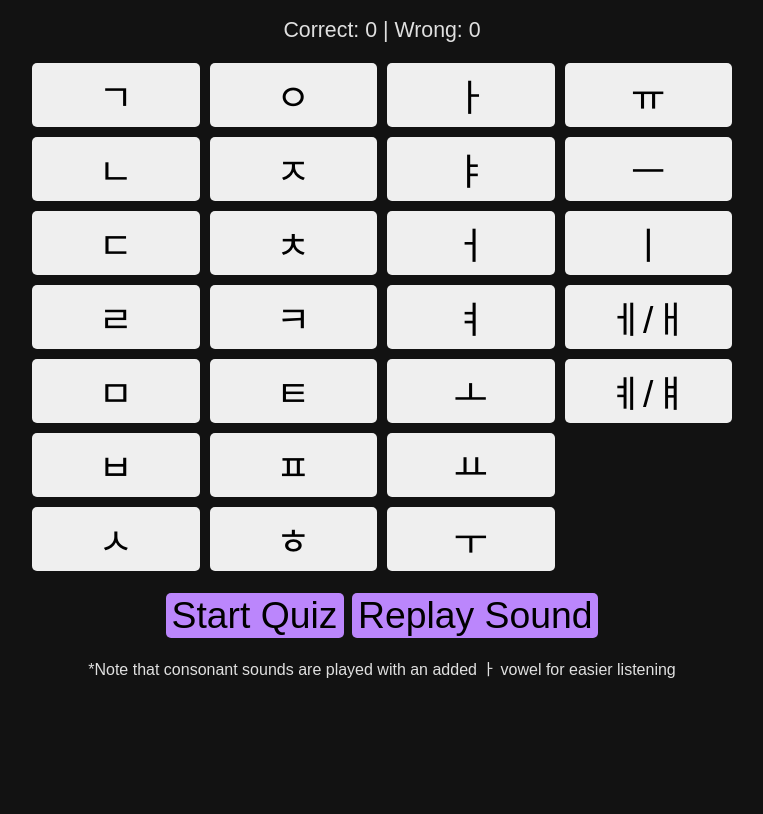
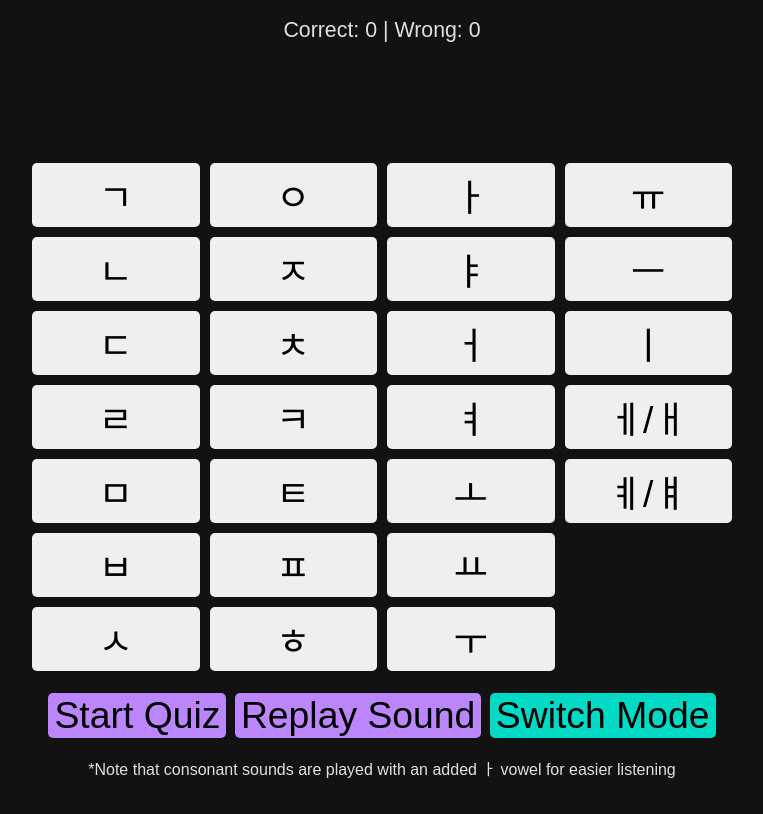
Before and after one commit to jeriks31/hangul-practice, a plain HTML site: page index.html in a window 1280 px wide. Both pictures are taken after a click on the button "Start Quiz". Shown: the whole page, without its empty margins (258-1021 px from the left). Drawn offline with Linux system fonts and the light colour scheme.

Commit message:
added romanization mode

```diff
--- a/index.html
+++ b/index.html
@@ -14,12 +14,17 @@
         Wrong: <span id="wrong">0</span>
     </div>
 
+    <div id="letter">
+        <!-- Letter will go here -->
+    </div>
+
     <div id="buttons">
         <!-- Buttons for consonants and vowels will go here -->
     </div>
 
     <button id="startQuiz">Start Quiz</button>
     <button id="replaySound">Replay Sound</button>
+    <button id="switchMode">Switch Mode</button>
 
     <p>*Note that consonant sounds are played with an added ㅏ vowel for easier listening</p>
 </div>
--- a/script.js
+++ b/script.js
@@ -2,78 +2,129 @@ let currentLetter = "";
 let currentAudio = "";
 let correctCount = 0;
 let wrongCount = 0;
+let isRomanizationMode = false;
 
-const sounds = [
-    { letter: 'ㄱ', sound: 'audio/consonants_with_a/g.mp3' },
-    { letter: 'ㄴ', sound: 'audio/consonants_with_a/n.mp3' },
-    { letter: 'ㄷ', sound: 'audio/consonants_with_a/d.mp3' },
-    { letter: 'ㄹ', sound: 'audio/consonants_with_a/r.mp3' },
-    { letter: 'ㅁ', sound: 'audio/consonants_with_a/m.mp3' },
-    { letter: 'ㅂ', sound: 'audio/consonants_with_a/b.mp3' },
-    { letter: 'ㅅ', sound: 'audio/consonants_with_a/s.mp3' },
-    { letter: 'ㅇ', sound: 'audio/no_sound.mp3' }, // TODO: Better solution?
-    { letter: 'ㅈ', sound: 'audio/consonants_with_a/j.mp3' },
-    { letter: 'ㅊ', sound: 'audio/consonants_with_a/ch.mp3' },
-    { letter: 'ㅋ', sound: 'audio/consonants_with_a/k.mp3' },
-    { letter: 'ㅌ', sound: 'audio/consonants_with_a/t.mp3' },
-    { letter: 'ㅍ', sound: 'audio/consonants_with_a/p.mp3' },
-    { letter: 'ㅎ', sound: 'audio/consonants_with_a/h.mp3' },
-    { letter: 'ㅏ', sound: 'audio/simple_vowels/a.mp3' },
-    { letter: 'ㅑ', sound: 'audio/simple_vowels/ya.mp3' },
-    { letter: 'ㅓ', sound: 'audio/simple_vowels/eo.mp3' },
-    { letter: 'ㅕ', sound: 'audio/simple_vowels/yeo.mp3' },
-    { letter: 'ㅗ', sound: 'audio/simple_vowels/o.mp3' },
-    { letter: 'ㅛ', sound: 'audio/simple_vowels/yo.mp3' },
-    { letter: 'ㅜ', sound: 'audio/simple_vowels/u.mp3' },
-    { letter: 'ㅠ', sound: 'audio/simple_vowels/yu.mp3' },
-    { letter: 'ㅡ', sound: 'audio/simple_vowels/eu.mp3' },
-    { letter: 'ㅣ', sound: 'audio/simple_vowels/i.mp3' },
-    { letter: 'ㅔ/ㅐ', sound: 'audio/complex_vowels/ae_or_e.mp3' },
-    { letter: 'ㅖ/ㅒ', sound: 'audio/complex_vowels/yae_or_ye.mp3' }
+const letters = [
+    { letter: 'ㄱ', sound: 'audio/consonants_with_a/g.mp3', romanization: 'g' },
+    { letter: 'ㄴ', sound: 'audio/consonants_with_a/n.mp3', romanization: 'n' },
+    { letter: 'ㄷ', sound: 'audio/consonants_with_a/d.mp3', romanization: 'd' },
+    { letter: 'ㄹ', sound: 'audio/consonants_with_a/r.mp3', romanization: 'l/r' },
+    { letter: 'ㅁ', sound: 'audio/consonants_with_a/m.mp3', romanization: 'm' },
+    { letter: 'ㅂ', sound: 'audio/consonants_with_a/b.mp3', romanization: 'b' },
+    { letter: 'ㅅ', sound: 'audio/consonants_with_a/s.mp3', romanization: 's' },
+    { letter: 'ㅇ', sound: 'audio/no_sound.mp3', romanization: '-/ng' }, // TODO: Better solution?
+    { letter: 'ㅈ', sound: 'audio/consonants_with_a/j.mp3', romanization: 'j' },
+    { letter: 'ㅊ', sound: 'audio/consonants_with_a/ch.mp3', romanization: 'ch' },
+    { letter: 'ㅋ', sound: 'audio/consonants_with_a/k.mp3', romanization: 'k' },
+    { letter: 'ㅌ', sound: 'audio/consonants_with_a/t.mp3', romanization: 't' },
+    { letter: 'ㅍ', sound: 'audio/consonants_with_a/p.mp3', romanization: 'p' },
+    { letter: 'ㅎ', sound: 'audio/consonants_with_a/h.mp3', romanization: 'h' },
+    { letter: 'ㅏ', sound: 'audio/simple_vowels/a.mp3', romanization: 'a' },
+    { letter: 'ㅑ', sound: 'audio/simple_vowels/ya.mp3', romanization: 'ya' },
+    { letter: 'ㅓ', sound: 'audio/simple_vowels/eo.mp3', romanization: 'eo' },
+    { letter: 'ㅕ', sound: 'audio/simple_vowels/yeo.mp3', romanization: 'yeo' },
+    { letter: 'ㅗ', sound: 'audio/simple_vowels/o.mp3', romanization: 'o' },
+    { letter: 'ㅛ', sound: 'audio/simple_vowels/yo.mp3', romanization: 'yo' },
+    { letter: 'ㅜ', sound: 'audio/simple_vowels/u.mp3', romanization: 'u' },
+    { letter: 'ㅠ', sound: 'audio/simple_vowels/yu.mp3', romanization: 'yu' },
+    { letter: 'ㅡ', sound: 'audio/simple_vowels/eu.mp3', romanization: 'eu' },
+    { letter: 'ㅣ', sound: 'audio/simple_vowels/i.mp3', romanization: 'i' },
+    { letter: 'ㅔ/ㅐ', sound: 'audio/complex_vowels/ae_or_e.mp3', romanization: 'ae/e' },
+    { letter: 'ㅖ/ㅒ', sound: 'audio/complex_vowels/yae_or_ye.mp3', romanization: 'yae/ye' }
 ];
-let remainingSounds = [...sounds];
 
+let remainingLetters = [...letters];
+let currentQuestion = null;
 
 window.onload = () => {
+    document.getElementById('startQuiz').onclick = initQuiz;
+    document.getElementById('replaySound').onclick = replaySound;
+    document.getElementById('switchMode').onclick = switchMode;
+    displayButtons();
+};
+
+function displayButtons() {
     const buttonsDiv = document.getElementById('buttons');
-    sounds.forEach(sound => {
+    buttonsDiv.innerHTML = '';
+
+    const options = isRomanizationMode
+        ? letters.map(letter => letter.romanization).reverse()
+        : letters.map(letter => letter.letter);
+
+    options.forEach(option => {
         const button = document.createElement('button');
-        button.innerText = sound.letter;
-        button.onclick = () => checkAnswer(sound.letter, button);
+        button.innerText = option;
+        if (currentQuestion) {
+            button.onclick = () => checkAnswer(option, button);
+        } else {
+            button.disabled = true;
+        }
         buttonsDiv.appendChild(button);
     });
+}
 
-    document.getElementById('startQuiz').onclick = initQuiz;
-    document.getElementById('replaySound').onclick = replaySound;
-};
-
-function initQuiz(){
-remainingSounds = [...sounds];
-    currentLetter = "";
-    currentAudio = "";
+function initQuiz() {
+    remainingLetters = [...letters];
+    currentQuestion = null;
     correctCount = 0;
     wrongCount = 0;
-
-    const buttonsDiv = document.getElementById('buttons');
-    Array.from(buttonsDiv.children).forEach(button => {
-        button.classList.remove('correct', 'incorrect');
-        button.disabled = false;
-    });
-
+    document.getElementById('letter').innerHTML = '';
     doTurn();
+    displayButtons();
 }
 
 function doTurn() {
-    if (remainingSounds.length === 0) {
+    if (remainingLetters.length === 0) {
         endQuiz();
         return;
     }
 
-    const randomIndex = Math.floor(Math.random() * remainingSounds.length);
-    const chosenSound = remainingSounds.splice(randomIndex, 1)[0];
-    currentLetter = chosenSound.letter;
-    currentAudio = new Audio(chosenSound.sound);
-    currentAudio.play();
+    const randomIndex = Math.floor(Math.random() * remainingLetters.length);
+    currentQuestion = remainingLetters.splice(randomIndex, 1)[0];
+
+    if (isRomanizationMode) {
+        document.getElementById('letter').innerHTML = currentQuestion.letter;
+    } else {
+        document.getElementById('letter').innerHTML = '';
+        currentAudio = new Audio(currentQuestion.sound);
+        currentAudio.play();
+    }
+}
+
+function checkAnswer(answer, button) {
+    const correctAnswer = isRomanizationMode
+        ? currentQuestion.romanization
+        : currentQuestion.letter;
+
+    const correctButton = Array.from(document.getElementById('buttons').children)
+        .find(btn => btn.innerText === correctAnswer);
+
+    if (answer === correctAnswer) {
+        button.classList.add('correct');
+        correctCount++;
+        document.getElementById('correct').innerText = correctCount;
+    } else {
+        correctButton.classList.add('incorrect');
+        wrongCount++;
+        document.getElementById('wrong').innerText = wrongCount;
+    }
+
+    setTimeout(() => {
+        Array.from(document.getElementById('buttons').children)
+            .forEach(btn => btn.classList.remove('correct', 'incorrect'));
+        doTurn();
+    }, 500);
+}
+
+function switchMode() {
+    isRomanizationMode = !isRomanizationMode;
+    displayButtons();
+}
+
+function replaySound() {
+    if (currentAudio) {
+        currentAudio.play();
+    }
 }
 
 function endQuiz() {
@@ -83,28 +134,3 @@ function endQuiz() {
         button.disabled = true;
     });
 }
-
-function replaySound() {
-    if (currentAudio) {
-        currentAudio.play();
-    }
-}
-
-function checkAnswer(letter, button) {
-    let correctButton = null;
-
-    if (letter === currentLetter) {
-        button.classList.add('correct');
-        correctCount++;
-        document.getElementById('correct').innerText = correctCount;
-    } else {
-        correctButton = Array.from(document.getElementById('buttons').children).find(btn => btn.innerText === currentLetter);
-        correctButton.classList.add('incorrect');
-        wrongCount++;
-        document.getElementById('wrong').innerText = wrongCount;
-    }
-
-    setTimeout(() => {
-        doTurn();
-    }, 500);
-}
--- a/styles.css
+++ b/styles.css
@@ -33,6 +33,11 @@ body {
     font-size: 1.2em;
 }
 
+#letter {
+    font-size: 48pt;
+    margin: 20px;
+    min-height: 80px;
+}
 
 #buttons {
     display: grid;
@@ -87,6 +92,16 @@ button:active {
     background-color: #a371e5;
 }
 
+#switchMode {
+    background-color: #03DAC6;
+    margin: 2px;
+    color: black;
+}
+
+#switchMode:hover {
+    background-color: #02c7b2;
+}
+
 button.correct {
     background-color: #00C853; /* Green */
 }
```
Also changed, not shown: 1 other file.
